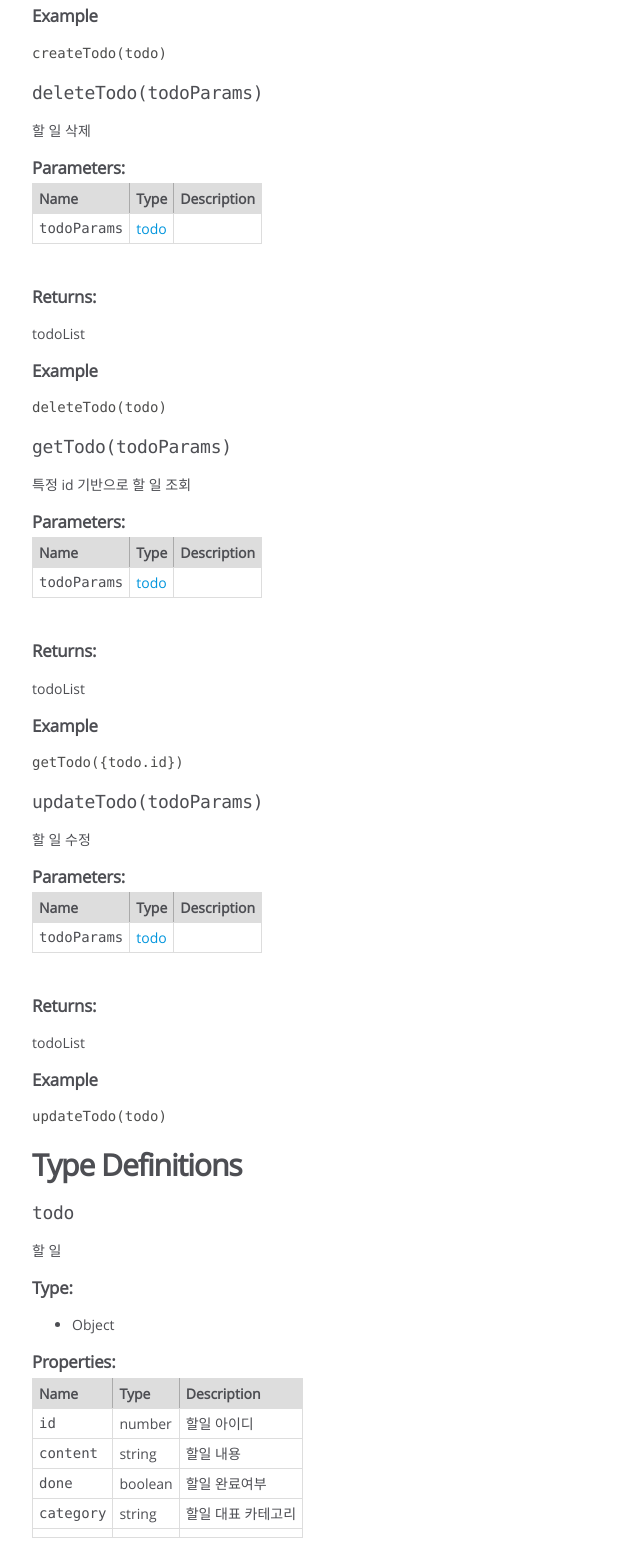
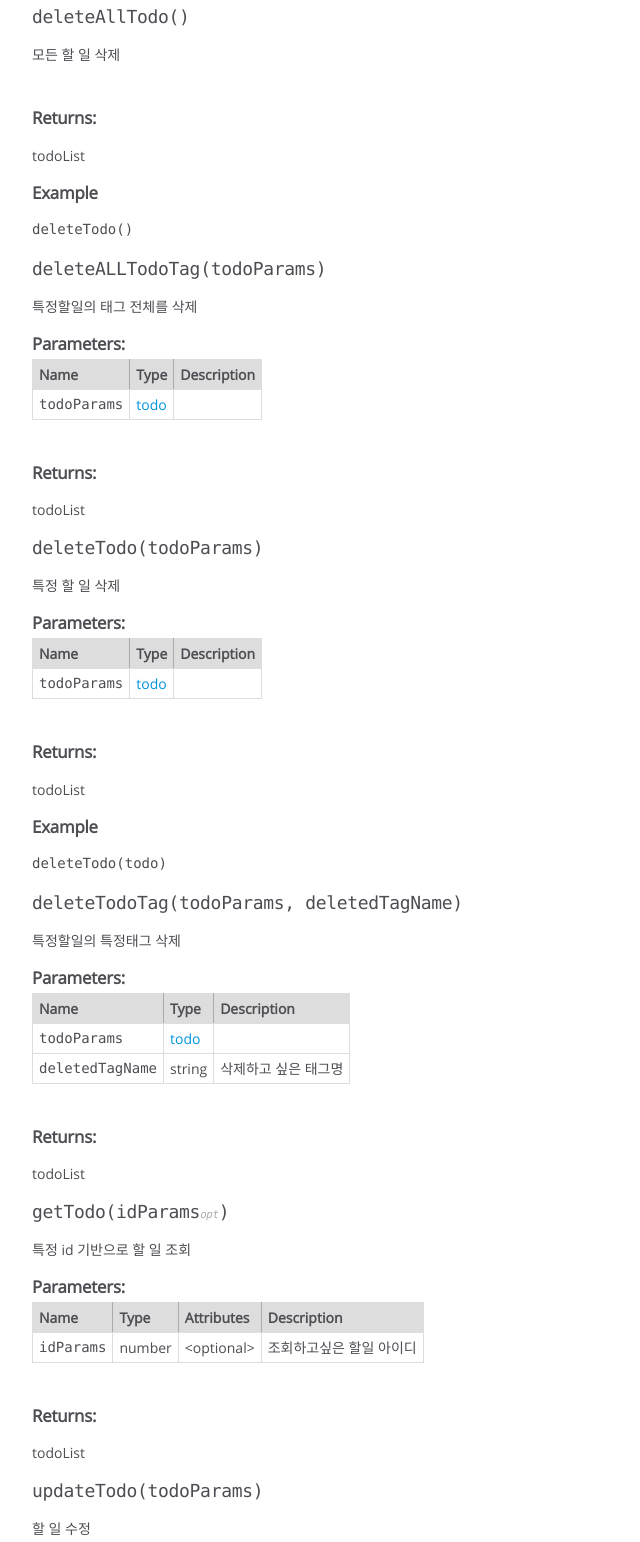
Before and after one commit to helloggyu/wanted-pre-onboarding-challenge-fe-2, a website: page docs/global.html in a window 1280 px wide. Shown: the part 656-2198 px from the top of the page, without its empty margins (0-640 px from the left). Drawn offline with Linux system fonts and the light colour scheme.

Commit message:
✨2차과제: 선언부 구현(javascript)

```diff
--- a/docs/global.html
+++ b/docs/global.html
@@ -312,9 +312,244 @@
 
 
 
+
+
+
+
+
+
+
+    <h4 class="name" id="deleteAllTodo"><span class="type-signature"></span>deleteAllTodo<span class="signature">()</span><span class="type-signature"></span></h4>
+
+
+
+
+
+
+<div class="description">
+    <p>모든 할 일 삭제</p>
+</div>
+
+
+
+
+
+
+
+
+
+
+
+
+
+<dl class="details">
+
+
+
+
+
+
+
+
+
+
+
+
+
+
+
+
+
+
+
+
+
+
+
+
+
+
+
+
+
+
+
+
+</dl>
+
+
+
+
+
+
+
+
+
+
+
+
+
+
+
+<h5>Returns:</h5>
+
+
+<div class="param-desc">
+    <p>todoList</p>
+</div>
+
+
+
+
+
+
+
+
     <h5>Example</h5>
 
-    <pre class="prettyprint"><code>createTodo(todo)</code></pre>
+    <pre class="prettyprint"><code>deleteTodo()</code></pre>
+
+
+
+
+
+
+
+
+
+    <h4 class="name" id="deleteALLTodoTag"><span class="type-signature"></span>deleteALLTodoTag<span class="signature">(todoParams)</span><span class="type-signature"></span></h4>
+
+
+
+
+
+
+<div class="description">
+    <p>특정할일의 태그 전체를 삭제</p>
+</div>
+
+
+
+
+
+
+
+
+
+    <h5>Parameters:</h5>
+
+
+<table class="params">
+    <thead>
+    <tr>
+
+        <th>Name</th>
+
+
+        <th>Type</th>
+
+
+
+
+
+        <th class="last">Description</th>
+    </tr>
+    </thead>
+
+    <tbody>
+
+
+        <tr>
+
+                <td class="name"><code>todoParams</code></td>
+
+
+            <td class="type">
+
+
+<span class="param-type"><a href="global.html#todo">todo</a></span>
+
+
+
+            </td>
+
+
+
+
+
+            <td class="description last"></td>
+        </tr>
+
+
+    </tbody>
+</table>
+
+
+
+
+
+
+<dl class="details">
+
+
+
+
+
+
+
+
+
+
+
+
+
+
+
+
+
+
+
+
+
+
+
+
+
+
+
+
+
+
+
+
+</dl>
+
+
+
+
+
+
+
+
+
+
+
+
+
+
+
+<h5>Returns:</h5>
+
+
+<div class="param-desc">
+    <p>todoList</p>
+</div>
+
+
+
+
+
+
 
 
 
@@ -332,7 +567,7 @@
 
 
 <div class="description">
-    <p>할 일 삭제</p>
+    <p>특정 할 일 삭제</p>
 </div>
 
 
@@ -471,7 +706,7 @@
 
 
 
-    <h4 class="name" id="getTodo"><span class="type-signature"></span>getTodo<span class="signature">(todoParams)</span><span class="type-signature"></span></h4>
+    <h4 class="name" id="deleteTodoTag"><span class="type-signature"></span>deleteTodoTag<span class="signature">(todoParams, deletedTagName)</span><span class="type-signature"></span></h4>
 
 
 
@@ -479,7 +714,7 @@
 
 
 <div class="description">
-    <p>특정 id 기반으로 할 일 조회</p>
+    <p>특정할일의 특정태그 삭제</p>
 </div>
 
 
@@ -532,6 +767,29 @@
 
 
             <td class="description last"></td>
+        </tr>
+
+
+
+        <tr>
+
+                <td class="name"><code>deletedTagName</code></td>
+
+
+            <td class="type">
+
+
+<span class="param-type">string</span>
+
+
+
+            </td>
+
+
+
+
+
+            <td class="description last"><p>삭제하고 싶은 태그명</p></td>
         </tr>
 
 
@@ -606,9 +864,158 @@
 
 
 
-    <h5>Example</h5>
 
-    <pre class="prettyprint"><code>getTodo({todo.id})</code></pre>
+
+
+
+
+
+
+    <h4 class="name" id="getTodo"><span class="type-signature"></span>getTodo<span class="signature">(idParams<span class="signature-attributes">opt</span>)</span><span class="type-signature"></span></h4>
+
+
+
+
+
+
+<div class="description">
+    <p>특정 id 기반으로 할 일 조회</p>
+</div>
+
+
+
+
+
+
+
+
+
+    <h5>Parameters:</h5>
+
+
+<table class="params">
+    <thead>
+    <tr>
+
+        <th>Name</th>
+
+
+        <th>Type</th>
+
+
+        <th>Attributes</th>
+
+
+
+
+        <th class="last">Description</th>
+    </tr>
+    </thead>
+
+    <tbody>
+
+
+        <tr>
+
+                <td class="name"><code>idParams</code></td>
+
+
+            <td class="type">
+
+
+<span class="param-type">number</span>
+
+
+
+            </td>
+
+
+                <td class="attributes">
+
+                    &lt;optional><br>
+
+
+
+
+
+                </td>
+
+
+
+
+            <td class="description last"><p>조회하고싶은 할일 아이디</p></td>
+        </tr>
+
+
+    </tbody>
+</table>
+
+
+
+
+
+
+<dl class="details">
+
+
+
+
+
+
+
+
+
+
+
+
+
+
+
+
+
+
+
+
+
+
+
+
+
+
+
+
+
+
+
+
+</dl>
+
+
+
+
+
+
+
+
+
+
+
+
+
+
+
+<h5>Returns:</h5>
+
+
+<div class="param-desc">
+    <p>todoList</p>
+</div>
+
+
+
+
+
+
 
 
 
@@ -751,11 +1158,6 @@
 
 
 
-
-
-    <h5>Example</h5>
-
-    <pre class="prettyprint"><code>updateTodo(todo)</code></pre>
 
 
 
@@ -910,10 +1312,15 @@
 
         <tr>
 
-                <td class="name"><code></code></td>
+                <td class="name"><code>tags</code></td>
 
 
             <td class="type">
+
+
+<span class="param-type">Array.&lt;string></span>
+
+
 
             </td>
 
@@ -921,7 +1328,7 @@
 
 
 
-            <td class="description last"></td>
+            <td class="description last"><p>관련 태그</p></td>
         </tr>
 
 
@@ -985,13 +1392,13 @@
 </div>
 
 <nav>
-    <h2><a href="index.html">Home</a></h2><h3>Global</h3><ul><li><a href="global.html#createTodo">createTodo</a></li><li><a href="global.html#deleteTodo">deleteTodo</a></li><li><a href="global.html#getTodo">getTodo</a></li><li><a href="global.html#todoList">todoList</a></li><li><a href="global.html#updateTodo">updateTodo</a></li></ul>
+    <h2><a href="index.html">Home</a></h2><h3>Global</h3><ul><li><a href="global.html#createTodo">createTodo</a></li><li><a href="global.html#deleteAllTodo">deleteAllTodo</a></li><li><a href="global.html#deleteALLTodoTag">deleteALLTodoTag</a></li><li><a href="global.html#deleteTodo">deleteTodo</a></li><li><a href="global.html#deleteTodoTag">deleteTodoTag</a></li><li><a href="global.html#getTodo">getTodo</a></li><li><a href="global.html#todoList">todoList</a></li><li><a href="global.html#updateTodo">updateTodo</a></li></ul>
 </nav>
 
 <br class="clear">
 
 <footer>
-    Documentation generated by <a href="https://github.com/jsdoc/jsdoc">JSDoc 3.6.11</a> on Tue Sep 06 2022 23:42:12 GMT+0900 (Korean Standard Time)
+    Documentation generated by <a href="https://github.com/jsdoc/jsdoc">JSDoc 3.6.11</a> on Fri Sep 16 2022 17:47:03 GMT+0900 (Korean Standard Time)
 </footer>
 
 <script> prettyPrint(); </script>
--- a/jsdoc.config.json
+++ b/jsdoc.config.json
@@ -10,7 +10,7 @@
     "excludePattern": "(node_modules/|docs)"
   },
   "plugins": [
-    "plugins/markdown"
+    "node_modules/jsdoc/plugins/markdown"
   ],
   "opts": {
     "encoding": "utf8",
```
Also changed, not shown: docs/index.html (+2 -2 lines), src/index.js (+64 -13 lines).
